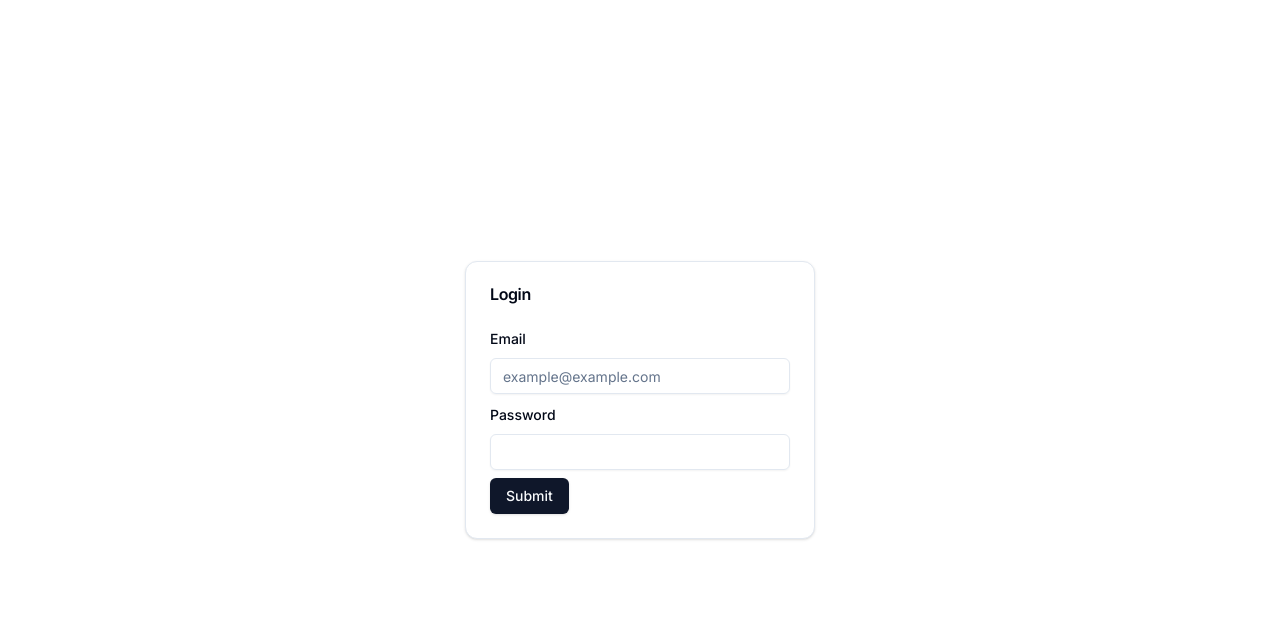
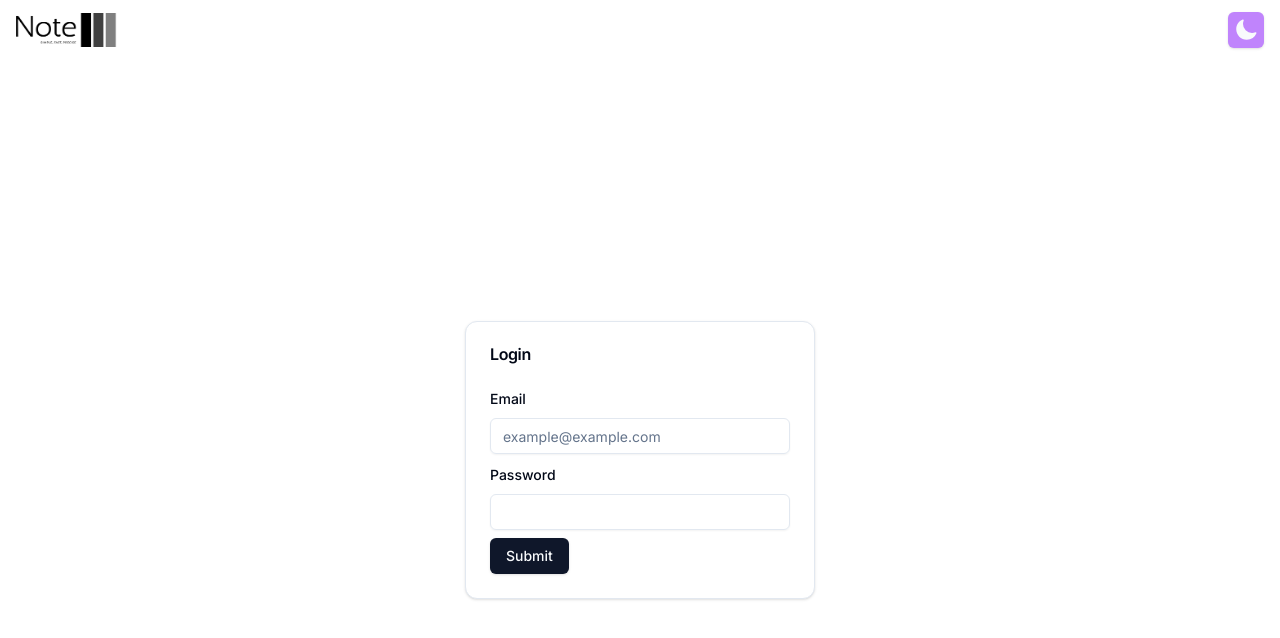
Before and after one commit to hsingyingli/note-manager-frontend, a Next.js app: page /login in a window 1280 px wide. Shown: the top 638 px of the page. Built offline with nearby package versions, Linux system fonts and the light colour scheme.

Commit message:
feat: Layout add Navbar and ThemeSwitcher

```diff
--- a/src/app/layout.tsx
+++ b/src/app/layout.tsx
@@ -2,6 +2,7 @@ import './globals.css'
 import type { Metadata } from 'next'
 import { Inter } from 'next/font/google'
 import ThemeProvider from '@/stores/providers/ThemeProvidr'
+import NavBar from '@/components/NavBar'
 
 const inter = Inter({ subsets: ['latin'] })
 
@@ -19,6 +20,7 @@ export default function RootLayout({
     <html lang="en">
       <body className={inter.className}>
         <ThemeProvider>
+          <NavBar />
           {children}
         </ThemeProvider>
       </body>
```
